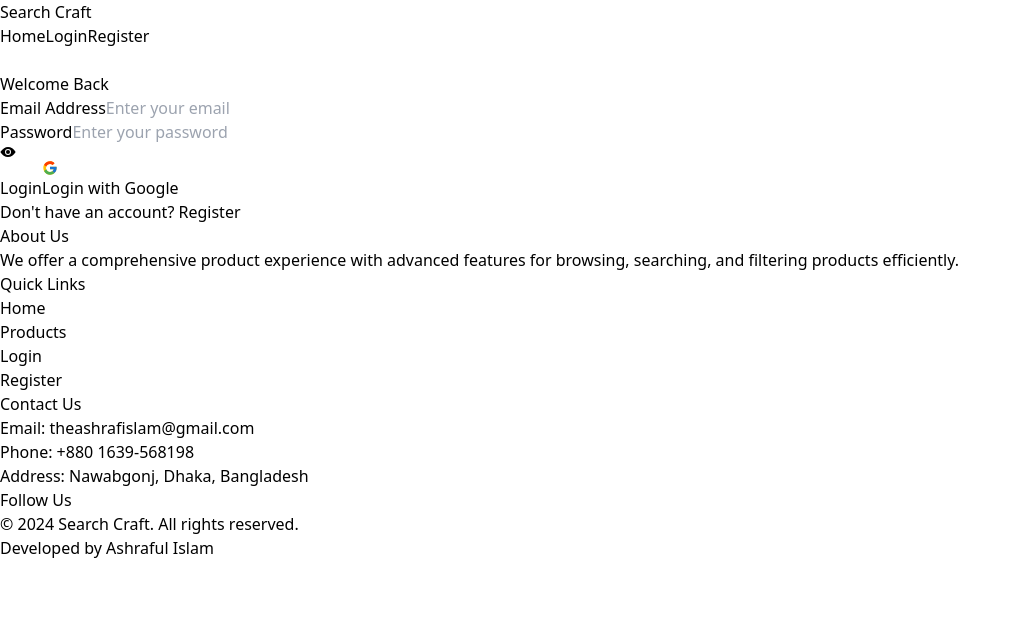
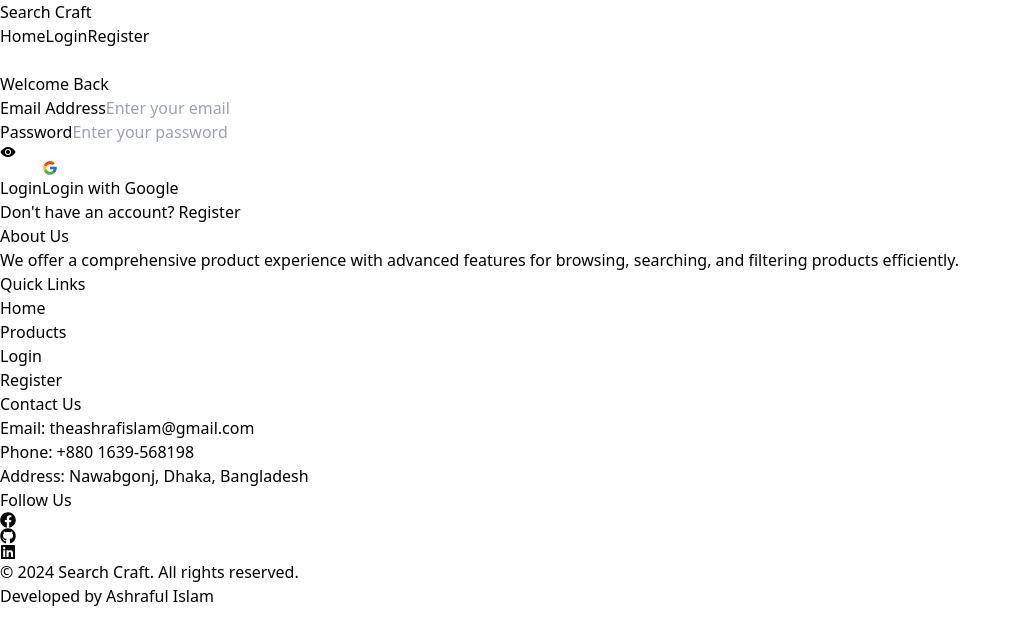
Before and after one commit to theashrafislam/search-craft-frontend, a React (Vite) app: page /login in a window 1280 px wide. Shown: the top 644 px of the page, without its empty margins (0-1021 px from the left). Built offline with nearby package versions, Linux system fonts and the light colour scheme; no server answers.

Commit message:
make readme.md file

```diff
--- a/src/Components/Footer.jsx
+++ b/src/Components/Footer.jsx
@@ -1,4 +1,5 @@
 import React from 'react';
+import { FaFacebook, FaGithub, FaLinkedin } from 'react-icons/fa';
 import { Link } from 'react-router-dom';
 
 const Footer = () => {
@@ -44,17 +45,14 @@ const Footer = () => {
         <div>
           <h3 className="text-white text-lg font-semibold mb-4">Follow Us</h3>
           <div className="flex space-x-4">
-            <a href="#" className="text-gray-400 hover:text-white transition-colors duration-300">
-              <i className="fab fa-facebook-f"></i>
+            <a href="www.facebook.com/theashrafislam" className="text-gray-400 hover:text-white transition-colors duration-300">
+              <FaFacebook className='text-2xl'/>
             </a>
-            <a href="#" className="text-gray-400 hover:text-white transition-colors duration-300">
-              <i className="fab fa-twitter"></i>
+            <a href="www.github.com/theashrafislam" className="text-gray-400 hover:text-white transition-colors duration-300">
+              <FaGithub className='text-2xl'/>
             </a>
-            <a href="#" className="text-gray-400 hover:text-white transition-colors duration-300">
-              <i className="fab fa-linkedin-in"></i>
-            </a>
-            <a href="#" className="text-gray-400 hover:text-white transition-colors duration-300">
-              <i className="fab fa-instagram"></i>
+            <a href="https://www.linkedin.com/in/theashrafislam/" className="text-gray-400 hover:text-white transition-colors duration-300">
+              <FaLinkedin className='text-2xl'/>
             </a>
           </div>
         </div>
--- a/src/Pages/Products.jsx
+++ b/src/Pages/Products.jsx
@@ -14,10 +14,10 @@ const Products = () => {
         minPrice: '',
         maxPrice: ''
     });
-    const [sort, setSort] = useState('price'); // Default sort by price
-    const [order, setOrder] = useState('asc'); // Default order ascending
+    const [sort, setSort] = useState('price');
+    const [order, setOrder] = useState('asc');
     const [page, setPage] = useState(1);
-    const [totalPages, setTotalPages] = useState(1); // To handle total pages
+    const [totalPages, setTotalPages] = useState(1);
     const itemsPerPage = 10;
 
     useEffect(() => {
@@ -43,7 +43,7 @@ const Products = () => {
     }, [filters, sort, order, page]);
 
     const handleSearch = () => {
-        setPage(1); // Reset to page 1 whenever a new search is performed
+        setPage(1);
         const fetchProducts = async () => {
             try {
                 const response = await axios.get('http://localhost:5000/information', {
@@ -73,7 +73,7 @@ const Products = () => {
         const [sortBy, orderBy] = e.target.value.split('-');
         setSort(sortBy);
         setOrder(orderBy);
-        setPage(1); // Reset to page 1 whenever the sort option is changed
+        setPage(1);
     };
 
     const handlePageChange = (newPage) => {
```
Also changed, not shown: 1 other file (tests, documents, lock files or other folders).
